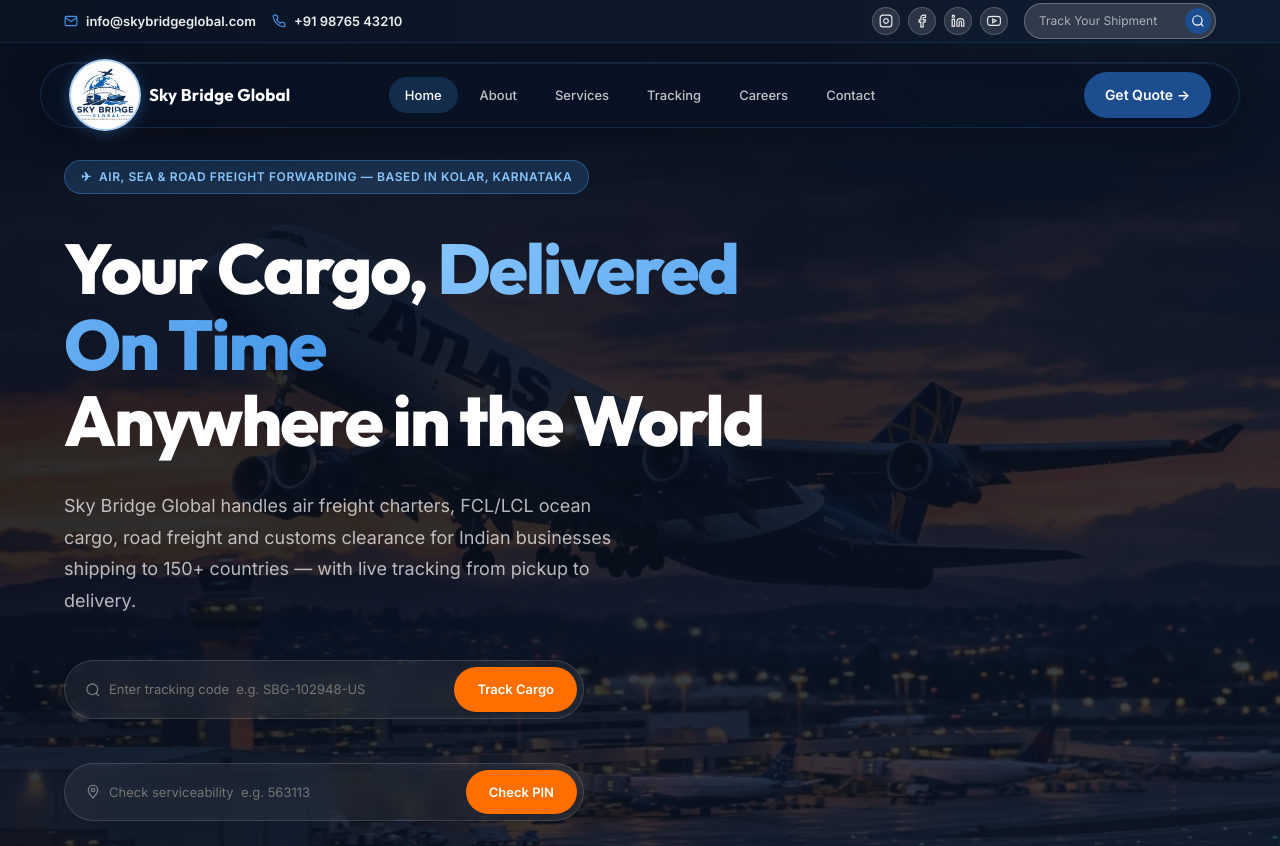
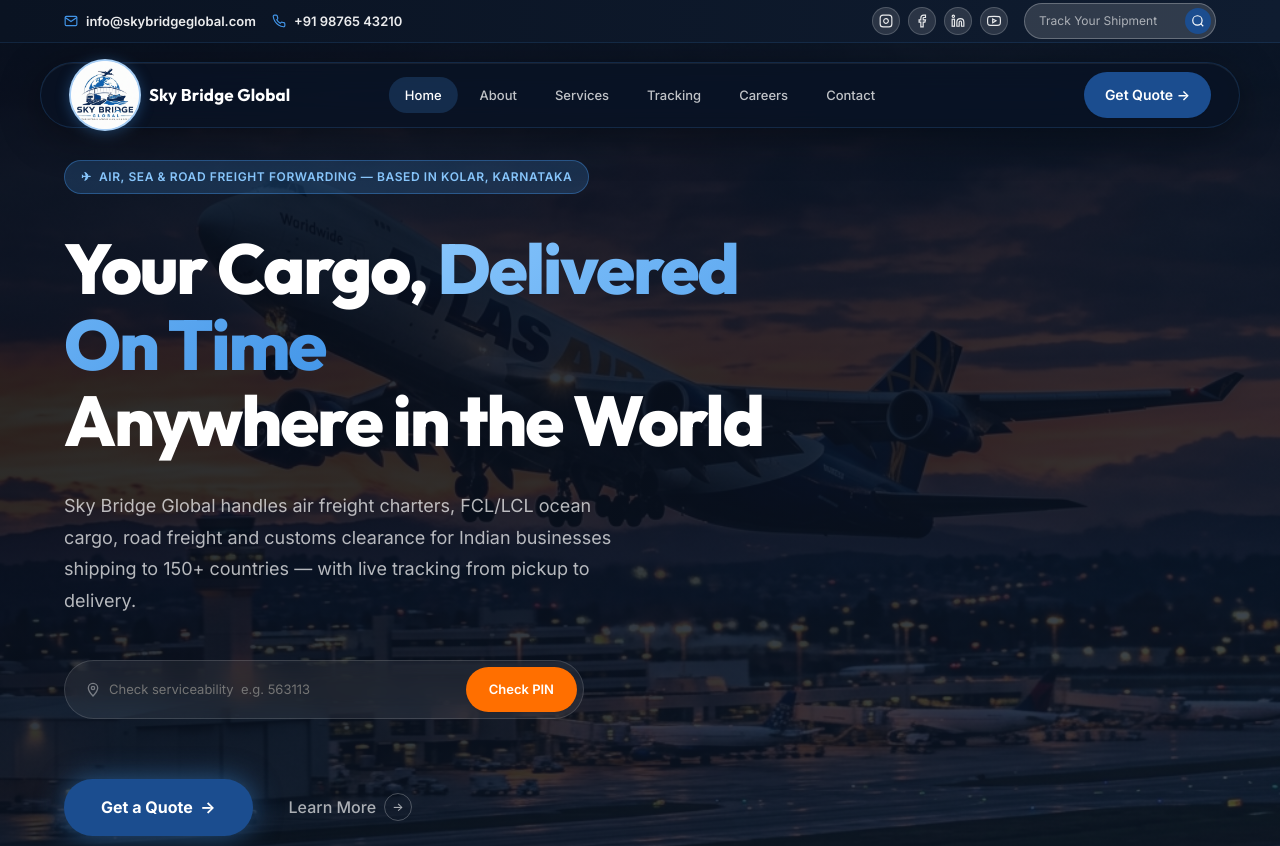
Before and after one commit to VISHWASHAI/sky-bridge-global, a Next.js app in the folder web/: page / in a window 1280 px wide. Shown: the top 846 px of the page. Built offline with nearby package versions, Linux system fonts and the light colour scheme.

Commit message:
Remove tracking search from home hero, keep PIN-code checker only

```diff
--- a/web/app/page.tsx
+++ b/web/app/page.tsx
@@ -1,5 +1,4 @@
 import Link from "next/link";
-import HeroSearch from "@/components/HeroSearch";
 import HeroPinCheck from "@/components/HeroPinCheck";
 import JourneyPipeline from "@/components/JourneyPipeline";
 import Testimonials from "@/components/Testimonials";
@@ -51,7 +50,6 @@
               150+ countries — with live tracking from pickup to delivery.
             </p>
 
-            <HeroSearch />
             <HeroPinCheck />
 
             <div className="hero-btns">
--- a/web/components/HeroPinCheck.tsx
+++ b/web/components/HeroPinCheck.tsx
@@ -14,7 +14,7 @@
   }
 
   return (
-    <form className="animate-fade-up hero-track-wrap" onSubmit={onSubmit} style={{ margin: "0 0 28px", width: "100%", maxWidth: 520 }}>
+    <form className="animate-fade-up hero-track-wrap" onSubmit={onSubmit} style={{ margin: "28px 0", width: "100%", maxWidth: 520 }}>
       <div className="hero-track-bar" style={{ display: "flex", alignItems: "center", background: "rgba(255,255,255,0.06)", border: "1px solid rgba(255,255,255,0.14)", borderRadius: 50, padding: "6px 6px 6px 20px", backdropFilter: "blur(12px)", gap: 8 }}>
         <svg width="16" height="16" fill="none" stroke="rgba(255,255,255,0.4)" strokeWidth="2" viewBox="0 0 24 24" style={{ flexShrink: 0 }}><path d="M12 21s7-7.2 7-12a7 7 0 1 0-14 0c0 4.8 7 12 7 12z" /><circle cx="12" cy="9" r="2.5" /></svg>
         <input
```
